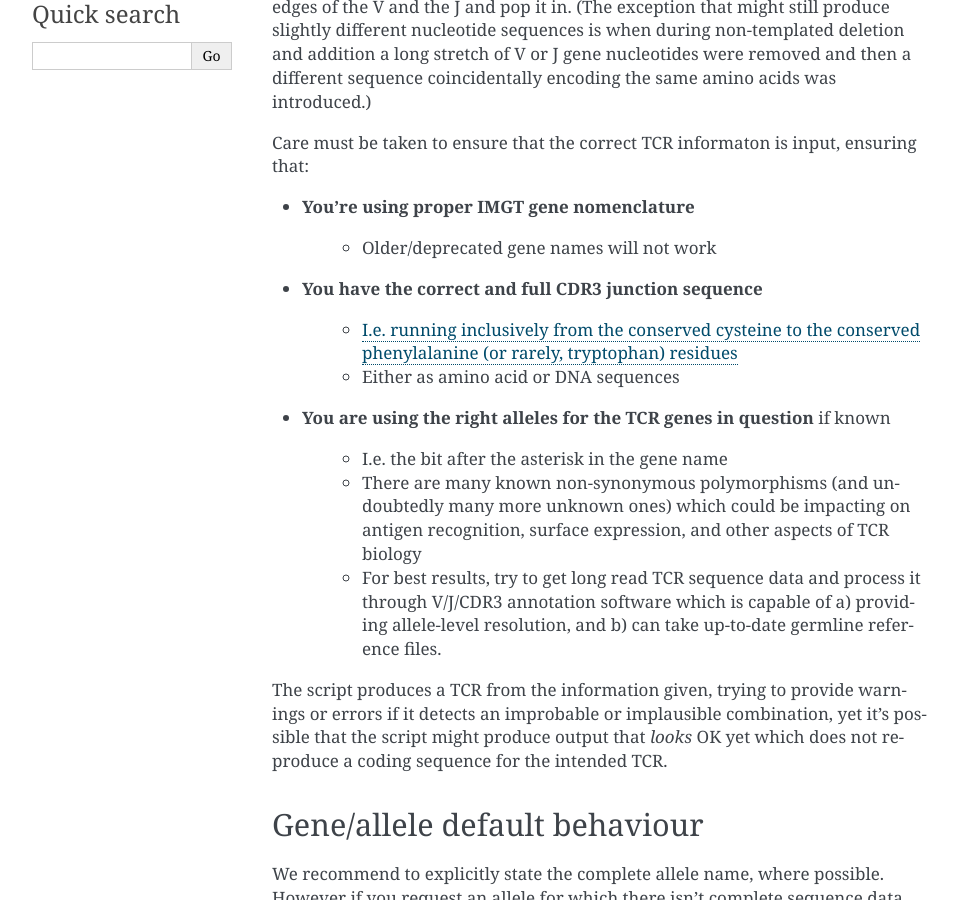
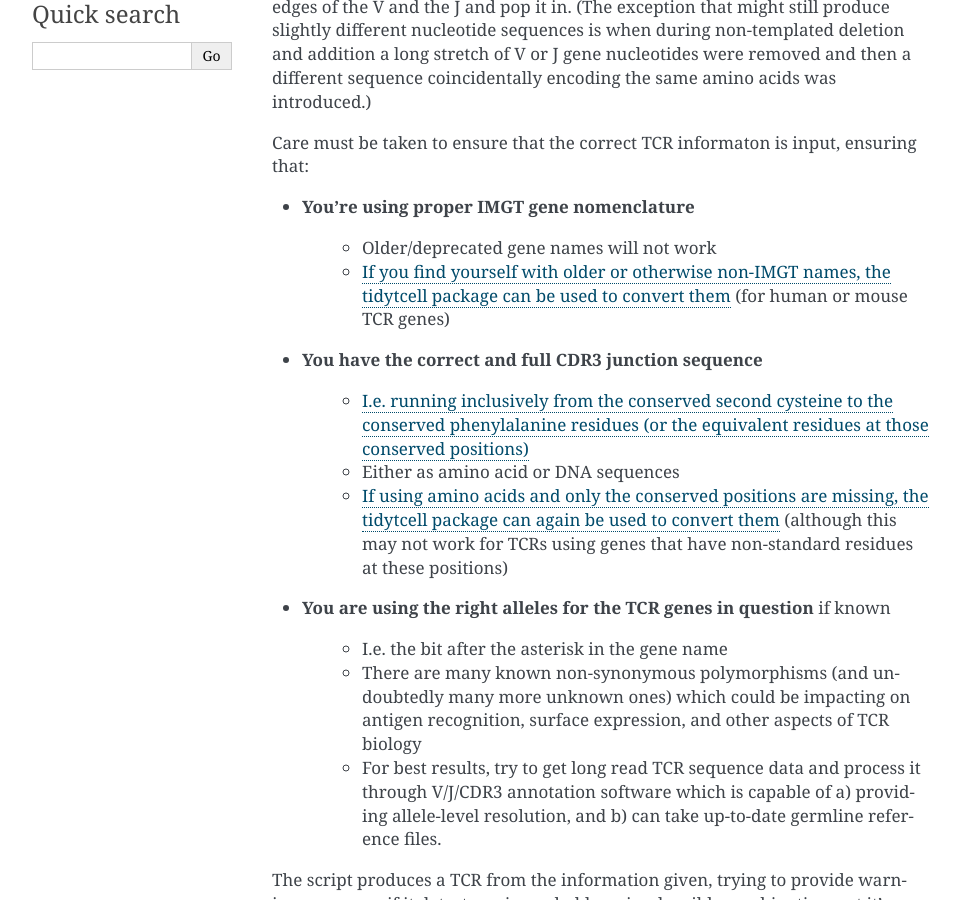
Before and after one commit to JamieHeather/stitchr, a Sphinx documentation site: the page built from docs/usage.rst, in a window 1280 px wide and 900 px high, scrolled down 417 px. Shown: the whole window, without its empty margins (148-1108 px from the left). Built offline with Sphinx 7.4.7, drawn with Linux system fonts in a browser that asks for light colours.

Commit message:
2024-03-20: updating docs, resolves #40, resolves #42

```diff
--- a/docs/index.rst
+++ b/docs/index.rst
@@ -23,6 +23,7 @@ Stitch together TCR coding nucleotide sequences from V/J/CDR3 information
    guistitchr
    immunoglobulins
    importing
+   warnings
    referencing
 
 Sometimes you need a complete TCR nucleotide or amino acid sequence, but all you have is limited information. This script aims to generate a coding nucleotide sequence for a given rearrangement (e.g. for use when generating TCR expression vectors) in those situations.
--- a/docs/usage.rst
+++ b/docs/usage.rst
@@ -12,11 +12,13 @@ Care must be taken to ensure that the correct TCR informaton is input, ensuring
 * **You're using proper IMGT gene nomenclature**
 
     * Older/deprecated gene names will not work
+    * `If you find yourself with older or otherwise non-IMGT names, the tidytcell package can be used to convert them <https://github.com/yutanagano/tidytcells>`_ (for human or mouse TCR genes)
 
 * **You have the correct and full CDR3 junction sequence**
 
-    * `I.e. running inclusively from the conserved cysteine to the conserved phenylalanine (or rarely, tryptophan) residues <http://www.imgt.org/FAQ/#question39>`_
+    * `I.e. running inclusively from the conserved second cysteine to the conserved phenylalanine residues (or the equivalent residues at those conserved positions) <http://www.imgt.org/FAQ/#question39>`_
     * Either as amino acid or DNA sequences
+    * `If using amino acids and only the conserved positions are missing, the tidytcell package can again be used to convert them <https://github.com/yutanagano/tidytcells>`_ (although this may not work for TCRs using genes that have non-standard residues at these positions)
 
 * **You are using the right alleles for the TCR genes in question** if known
 
```
Also changed, not shown: docs/inputdata.rst (+6 -10 lines), docs/warnings.rst (added, +45 -0 lines).
